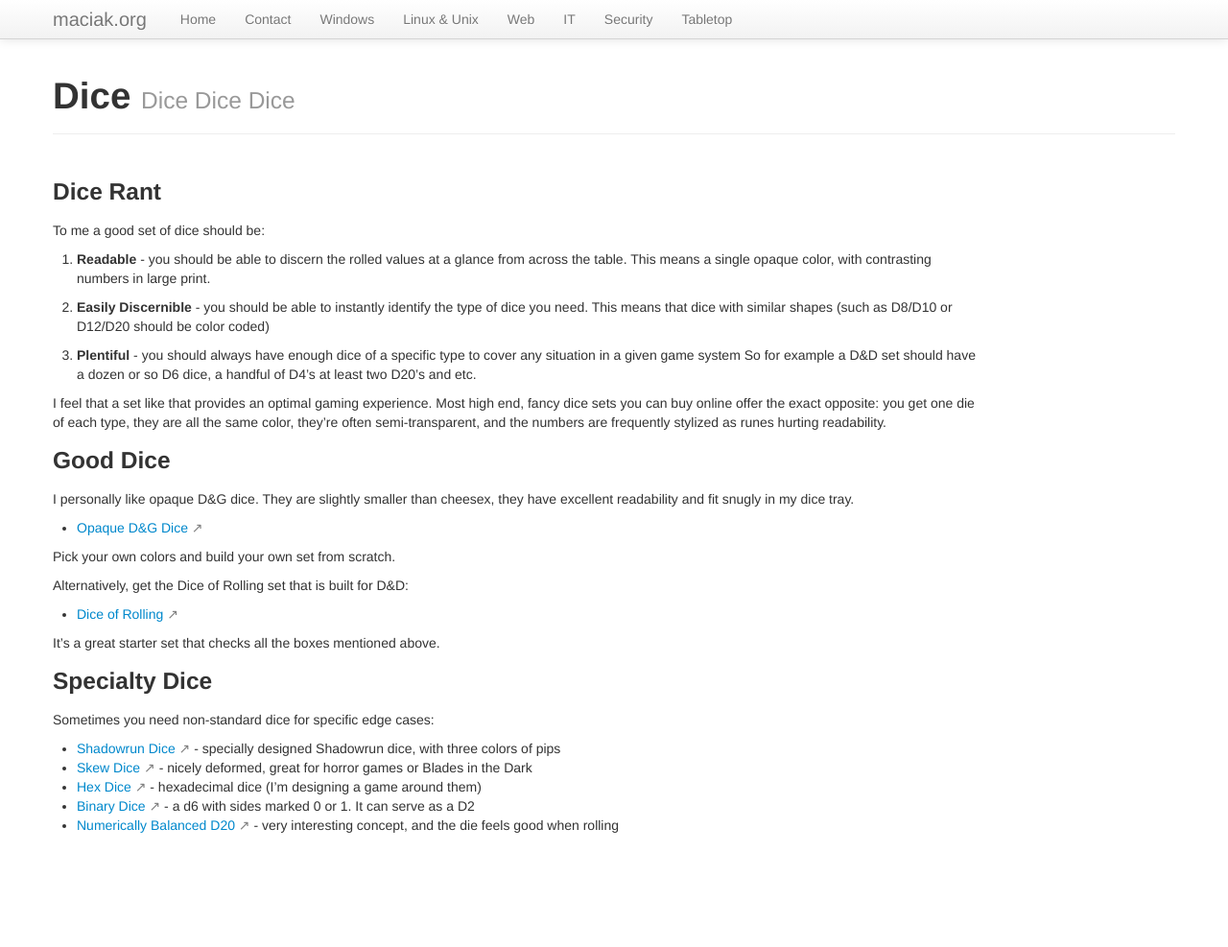
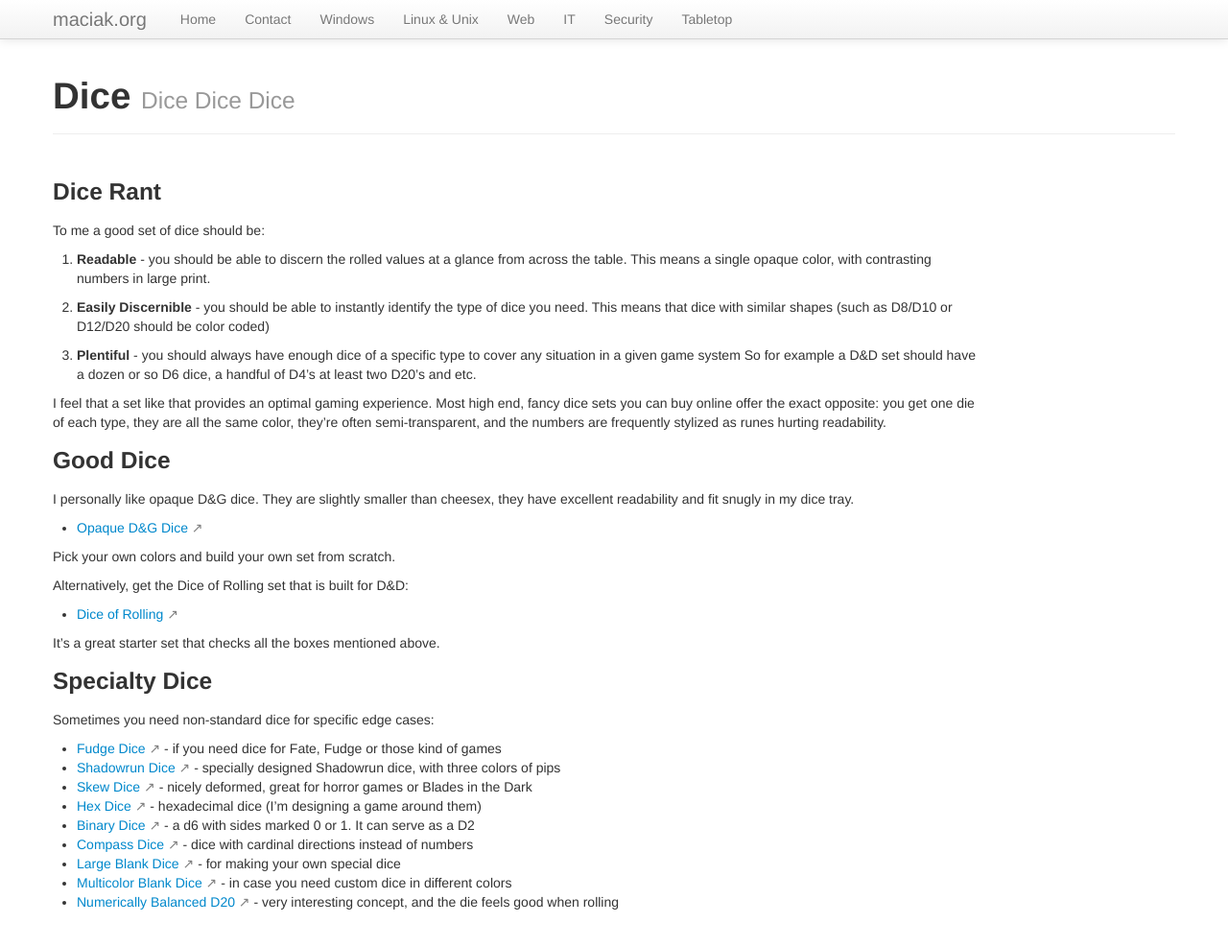
Before and after one commit to maciakl/maciak.org, a Jekyll site: the page built from _rpg/dice.md, in a window 1280 px wide and 1000 px high. Shown: the top 987 px of the window at 96% size. Built offline with Jekyll 4.4.1, drawn with Linux system fonts in a browser that asks for light colours.

Commit message:
Tabletop stuff

```diff
--- a/_rpg/dice.md
+++ b/_rpg/dice.md
@@ -36,8 +36,12 @@ It's a great starter set that checks all the boxes mentioned above.
 
 Sometimes you need non-standard dice for specific edge cases:
 
+- [Fudge Dice](https://amzn.to/2Ya4O8U) - if you need dice for Fate, Fudge or those kind of games
 - [Shadowrun Dice](https://amzn.to/2Kt0Ogm) - specially designed Shadowrun dice, with three colors of pips
 - [Skew Dice](https://amzn.to/2MZUtLI) - nicely deformed, great for horror games or Blades in the Dark
 - [Hex Dice](https://www.thediceshoponline.com/dice/4411/impact-opaque-hexidice-d16-hexadecimal-dice) - hexadecimal dice (I'm designing a game around them)
 - [Binary Dice](https://amzn.to/2X1QyTm) - a d6 with sides marked 0 or 1. It can serve as a D2
+- [Compass Dice](https://amzn.to/2XtenT7) - dice with cardinal directions instead of numbers
+- [Large Blank Dice](https://amzn.to/2XtLgiC) - for making your own special dice
+- [Multicolor Blank Dice](https://amzn.to/2RwKWtX) - in case you need custom dice in different colors
 - [Numerically Balanced D20](https://www.thediceshoponline.com/dice/11055/tessellations-opaque-red-numerically-balanced-d20-dice) - very interesting concept, and the die feels good when rolling
```
Also changed, not shown: _rpg/accessories.md (+6 -0 lines), _rpg/fateresources.md (added, +17 -0 lines), _rpg/resources.md (+6 -0 lines), _tabletop/frostgrave.md (+1 -0 lines), _tabletop/wfbresources.md (+6 -0 lines).
